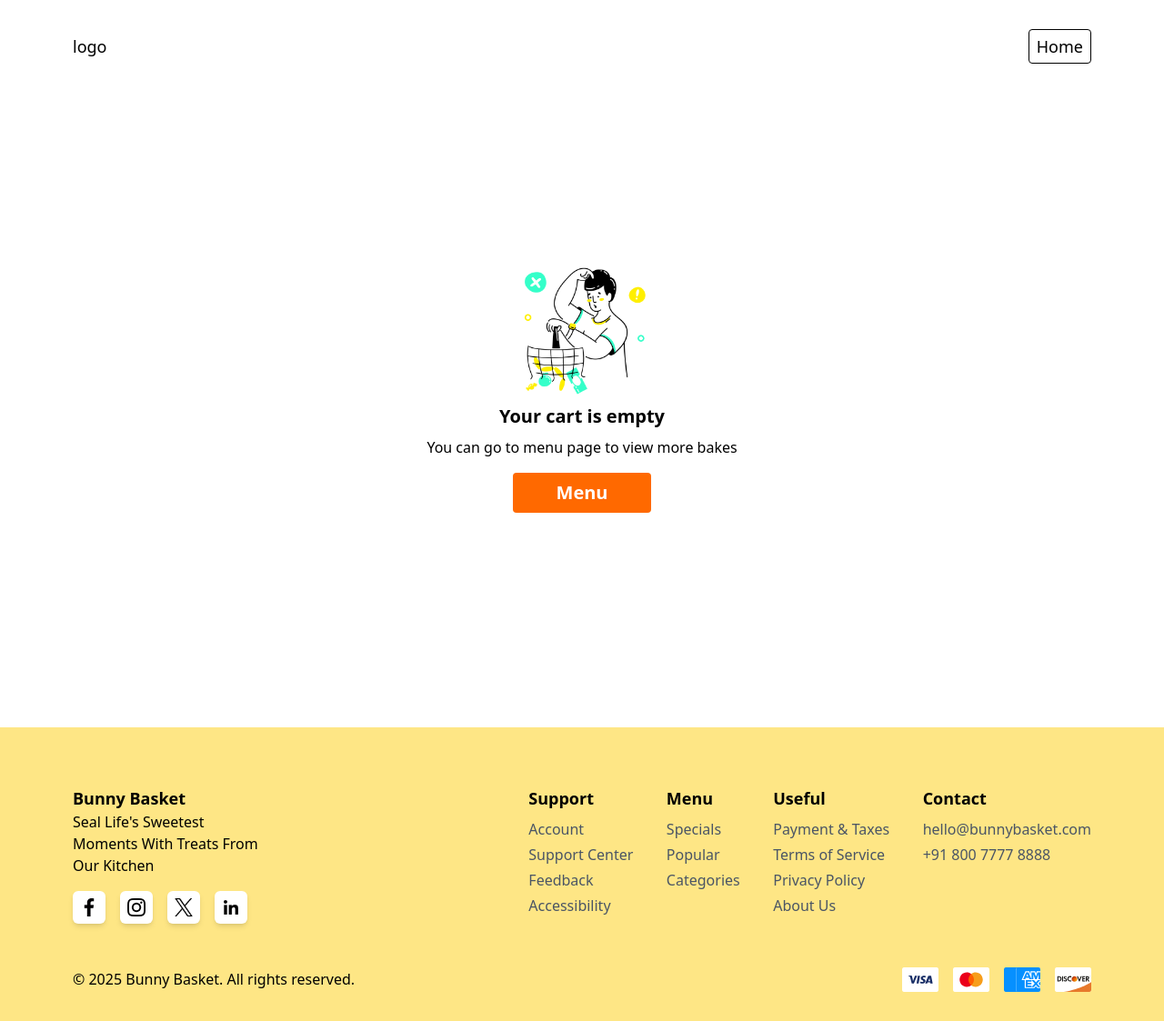
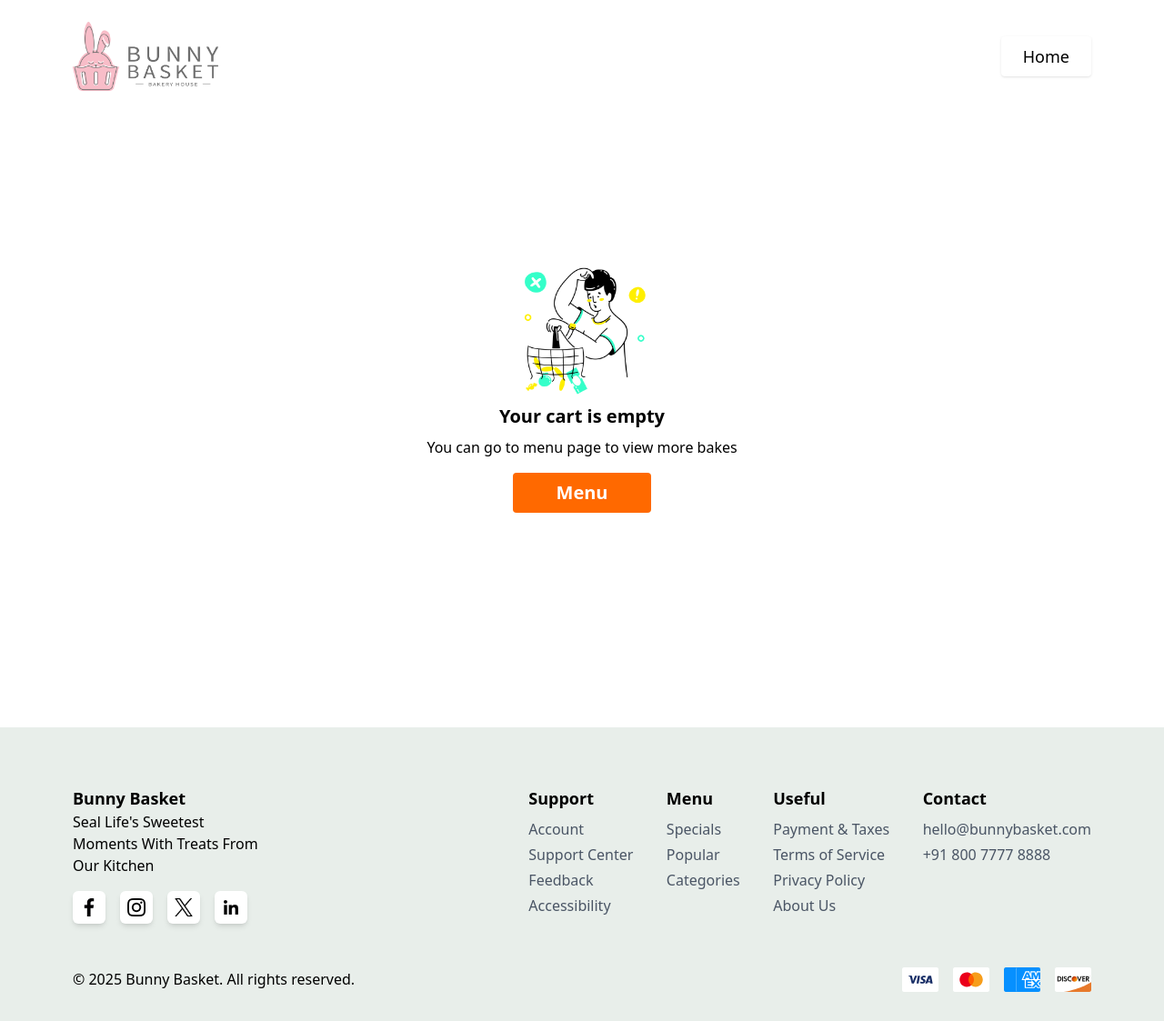
Before and after one commit to dhairyasonix/Bunny-Basket, a React (Vite) app: page /cart in a window 1280 px wide. Shown: the whole page at 91% size. Built offline with nearby package versions, Linux system fonts and the light colour scheme; the HTML template or start-up script is replaced by a standard one.

Commit message:
bugs fix && navigation fix && button animation

```diff
--- a/src/Components/AboutUs.jsx
+++ b/src/Components/AboutUs.jsx
@@ -5,8 +5,8 @@
 
 const AboutUs = () => {
   return (
-    <section id="About" className="py-12 ">
-      <div className="container mx-auto ">
+    <section id="About" className="py-20 ">
+      <div className="container mx-auto mb-12">
         <div className="grid grid-cols-1 md:grid-cols-2 gap-8 items-center">
 
           <div className="relative ">
@@ -39,7 +39,7 @@
             <p className="text-gray-600 mb-6">
             At Bunny Basket, we believe that every bite should bring joy. Our bakery crafts wholesome treats using premium ingredients, blending tradition with creativity. From artisan breads to custom cakes, every item is baked with care and love.
             </p>
-            <button className="bg-green-500 text-white px-6 py-3 rounded-md hover:bg-green-600 transition">
+            <button className="bg-[#9D4007] text-white px-6 py-2 rounded-md hover:bg-[#622804] shadow-sm  hover:shadow-lg hover:shadow-[#6B3B0A]/50 transition-all duration-200">
               Explore Our Story
             </button>
           </div>
--- a/src/Components/BakingExperts.jsx
+++ b/src/Components/BakingExperts.jsx
@@ -2,7 +2,7 @@
 
 const BakingExperts = () => {
   return (
-    <div className="flex flex-col px-20 py-[15vh] items-center text-center ">
+    <div className="flex flex-col px-36 py-[12vh] items-center text-center ">
       <div className="w-1/2 ">
         <p className="text-lg font-semibold my-2">Our Chef</p>
         <h2 className="text-4xl md:text-4xl font-bold text-gray-800 mb-4">
--- a/src/Components/CustomerCard.jsx
+++ b/src/Components/CustomerCard.jsx
@@ -3,7 +3,7 @@
 const CustomerCard = ({data}) => {
     const {name,comment,tag,image_url} =data
   return (
-    <section className="py-12 ">
+    <section className="py-10 ">
           <div className="container mx-auto ">
             <div className="grid grid-cols-1 md:grid-cols-2 gap-8 items-center ">
 
--- a/src/Components/Footer.jsx
+++ b/src/Components/Footer.jsx
@@ -6,7 +6,7 @@
   const { name, tagline } = brand;
 
   return (
-    <div id="Contact" className="grid grid-cols-1 md:grid-cols-3 pt-16 pb-8 px-20 bg-amber-200">
+    <div id="Contact" className="grid grid-cols-1 md:grid-cols-3 pt-16 pb-8 px-20 bg-[#E8EEEA]">
       <div className="col-span-1 flex flex-col justify-between pr-40">
         <h4 className="text-lg font-semibold">{name}</h4>
         <p>{tagline}</p>
--- a/src/Components/LandingPage.jsx
+++ b/src/Components/LandingPage.jsx
@@ -4,7 +4,7 @@
 
 const LandingPage = () => {
   return (
-    <div id="Home" className=" w-full text-black pt-1  ">
+    <div id="Home" className=" w-full text-black pt-1">
       <div className="absolute top-0 w-full overflow-hidden">
         <Spline
           className="h-screen"
@@ -25,12 +25,13 @@
             treats crafted from the finest ingredients each bite a little piece
             of heaven.
           </p>
-        <Link to="Menu"><button className="border px-4 py-1 my-5 rounded-sm z-[999]">
+        <Link to="Menu"><button className="bg-[#9D4007] text-white hover:bg-[#622804] shadow-md  hover:shadow-lg hover:shadow-[#6B3B0A]/50 transition-all duration-200  px-6 py-2 relative my-5 rounded-sm z-[999]">
             Order Now
           </button></Link>
         </div>
-        <div></div>
+
       </div>
+
     </div>
   );
 };
--- a/src/Components/Navbar.jsx
+++ b/src/Components/Navbar.jsx
@@ -1,10 +1,12 @@
-import React from "react";
+import React, { useEffect, useState } from "react";
 import { useLocation, useNavigate } from "react-router-dom";
 import { Link } from "react-scroll";
 
 const Navbar = () => {
   const navigate = useNavigate();
   const location = useLocation();
+  const [show, setShow] = useState(true);
+  const [lastScroll, setLastScroll] = useState(0);
 
 
   const isCartPage = location.pathname === "/cart";
@@ -17,10 +19,23 @@
 
   };}
 
+  useEffect(() => {
+    const handleScroll = () => {
+      const currentScroll = window.scrollY;
+      setShow(currentScroll < lastScroll || currentScroll < 15);
+      setLastScroll(currentScroll);
+    };
+
+    window.addEventListener("scroll", handleScroll);
+    return () => window.removeEventListener("scroll", handleScroll);
+  }, [lastScroll]);
+
   return (
-    <nav className="w-full fixed z-50 px-20 py-8 text-lg flex items-center justify-between text-black  ">
+    <nav className={`w-full fixed z-50 px-20 py-6 text-lg flex items-center justify-between text-black transition-transform duration-300 ease-in-out ${
+        show ? "translate-y-0" : "-translate-y-full"
+      }`}  >
       <div>
-        <h1>logo</h1>
+        <img className="w-40 " src="/Bunny_basket.png" alt="logo" />
       </div>
       {!isCartPage && <div className=" items-center space-x-4">
         {["Home", "About", "Menu", "Contact"].map((item, index) => (
@@ -37,15 +52,17 @@
         ))}
       </div>}
       <div>
-        <button
-          className="border px-2 py-1 rounded-sm cursor-pointer"
-          onClick={handleNavigate}
-        >
-          {isCartPage ? "Home" : "Cart"}
-        </button>
+      <button onClick={handleNavigate}
+  class="relative py-2 px-6 text-black text-lg  nded-full  overflow-hidden bg-white rounded-sm transition-all duration-400 ease-in-out shadow-sm hover:scale-105 hover:text-white hover:shadow-md hover:shadow-[#6B3B0A]/50 active:scale-90 before:absolute before:top-0 before:-left-full before:w-full before:h-full before:bg-gradient-to-r before:from-[#622804] before:to-[#9D4007] before:transition-all before:duration-500 before:ease-in-out before:z-[-1] before:rounded-sm hover:before:left-0"
+>
+  {isCartPage ? "Home" : "Cart"}
+</button>
+
+
       </div>
     </nav>
   );
 };
 
+
 export default Navbar;
--- a/src/Components/SpecialBakes.jsx
+++ b/src/Components/SpecialBakes.jsx
@@ -25,7 +25,7 @@
   if (location.hash === "#Menu") {
     const menuSection = document.getElementById("Menu");
     if (menuSection) {
-      menuSection.scrollIntoView({ behavior: "auto" });
+      menuSection.scrollIntoView({ behavior: "smooth" });
     }
   }
 }, [location]);
@@ -57,9 +57,9 @@
           <div className="flex justify-center">
             <button
               onClick={() => setShowAll(true)}
-              className="bg-[#9D4007] text-white px-12 py-2 rounded-sm hover:bg-[#622804] transition-all duration-200"
+              className="bg-[#9D4007] text-white px-12 py-2 rounded-sm hover:bg-[#622804] shadow-md  hover:shadow-lg hover:shadow-[#6B3B0A]/50 transition-all duration-200"
             >
-              Check Menu
+              Show More
             </button>
           </div>
         )}
```
Also changed, not shown: public/Bunny_basket.png (added).
